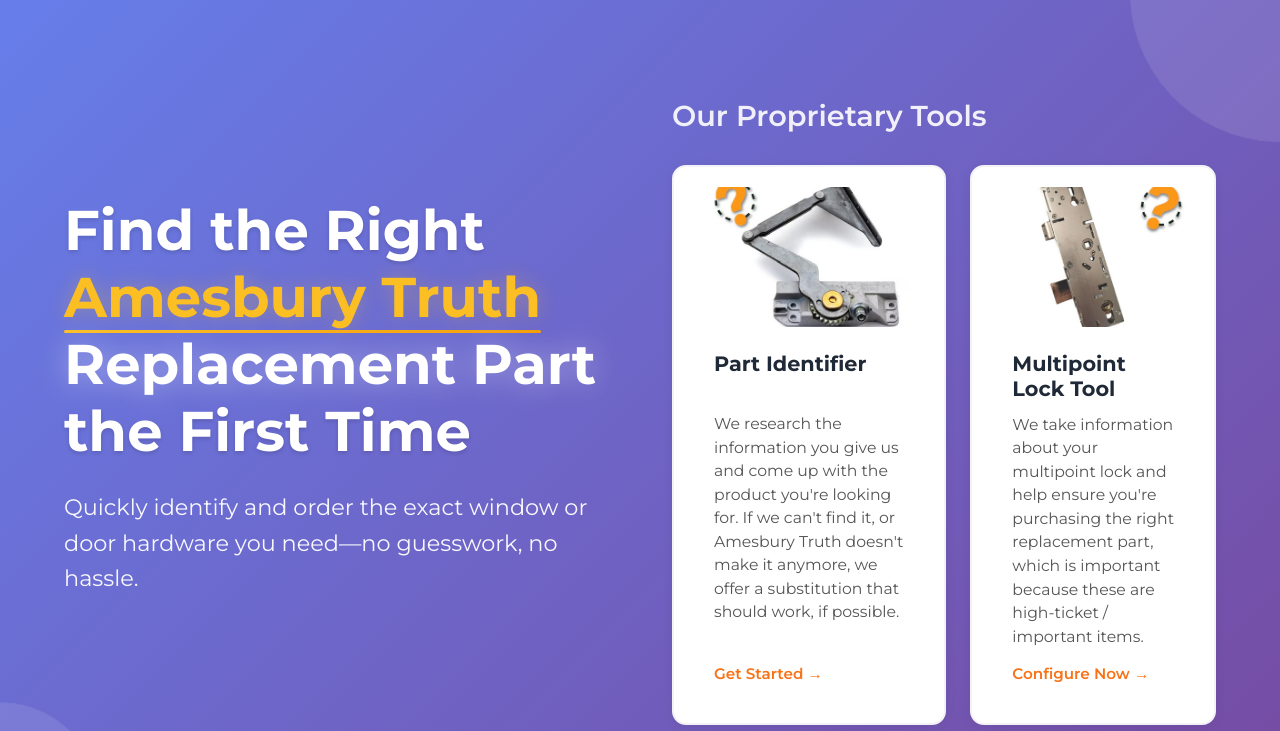
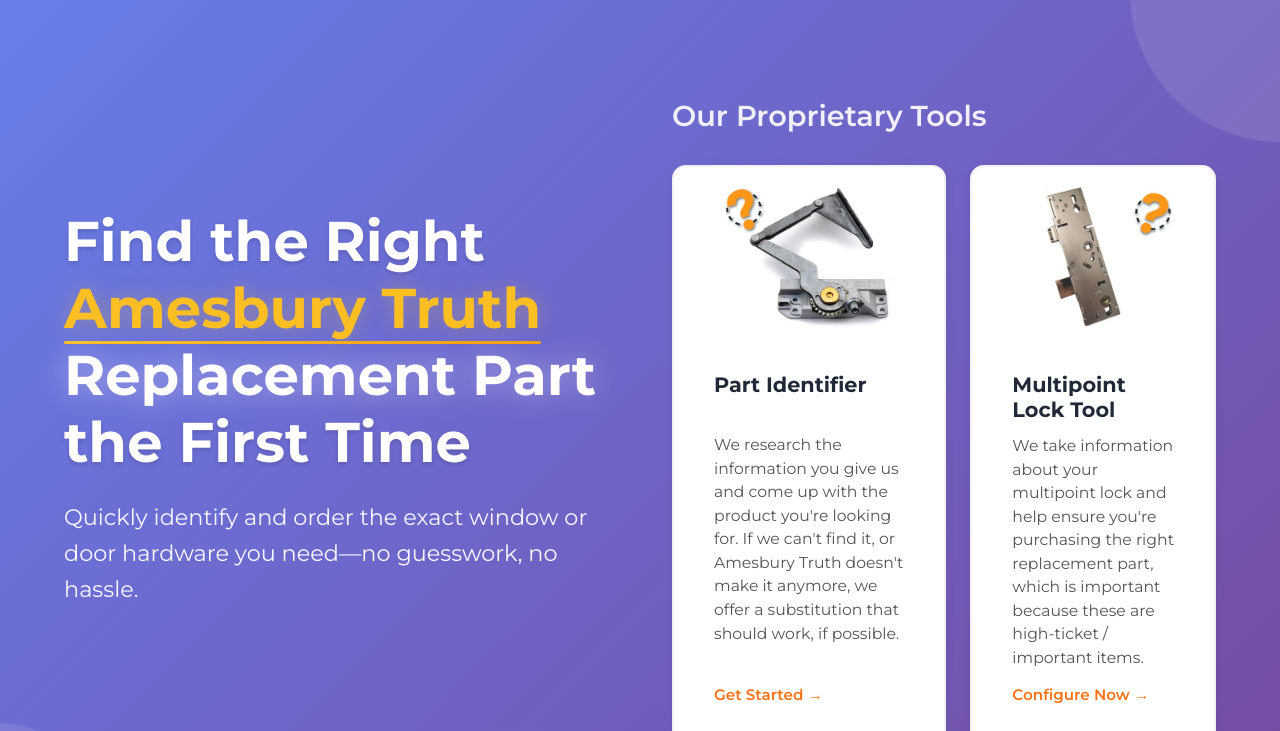
Before and after one commit to weballaboutdoors/truthparts-mvp, a plain HTML site: page index.html in a window 1280 px wide. Shown: the part 62-793 px from the top of the page. Drawn offline with Linux system fonts and the light colour scheme.

Commit message:
align logo in about section, fix hero images for better vis, make changes to box spacing for consistency

```diff
--- a/styles.css
+++ b/styles.css
@@ -970,18 +970,21 @@ h2 {
 }
 
 .tool-image {
-  width: 200px;
-  height: 140px;
-  overflow: hidden;
-  position: relative;
-  flex-shrink: 0;
+  display: flex;
+  align-items: flex-start;
+  justify-content: center;
+  height: 150px;
+  padding-top: 0;
+  margin-bottom: 0.5rem;
+  overflow: visible;
+  background: none;
 }
 
 .tool-image img {
-  width: 100%;
-  height: 100%;
-  object-fit: cover;
-  transition: transform 0.3s ease;
+  max-height: 140px;
+  max-width: 100%;
+  object-fit: contain;
+  display: block;
 }
 
 .hero-tool-card:hover .tool-image img {
@@ -1000,7 +1003,7 @@ h2 {
 .tool-content h4 {
   font-size: 1.3rem;
   font-weight: 700;
-  margin: 0 0 0.75rem 0;
+  margin: 0.2rem 0 0.75rem 0;
   color: #1f2937;
 }
 
@@ -1321,6 +1324,18 @@ h2 {
   color: inherit;
 }
 
+.about-flex {
+  display: flex;
+  align-items: center;
+  gap: 2rem;
+}
+
+.about-logo img {
+  max-height: 150px;
+  width: auto;
+  vertical-align: middle;
+}
+
 .door-hardware-section {
   background: #fff;
   border-radius: 18px;
```
